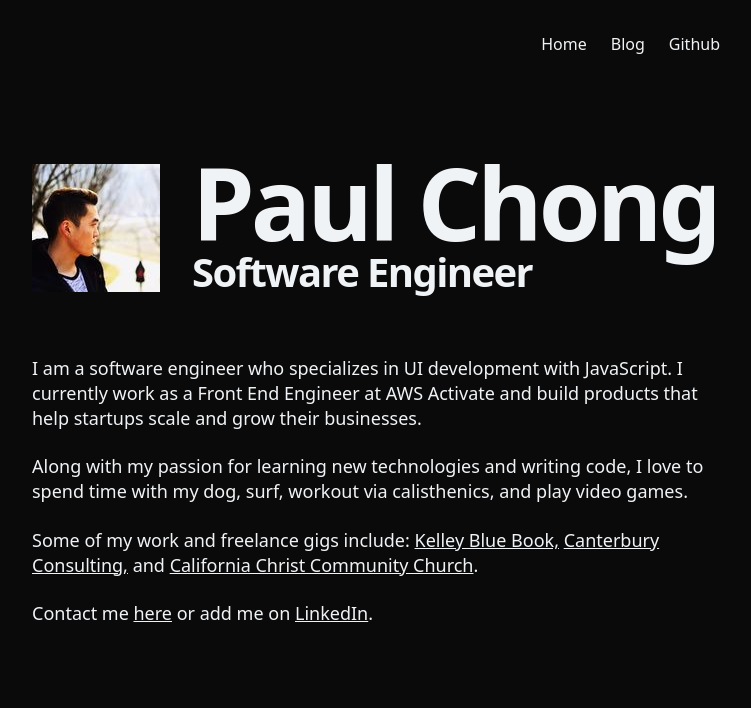
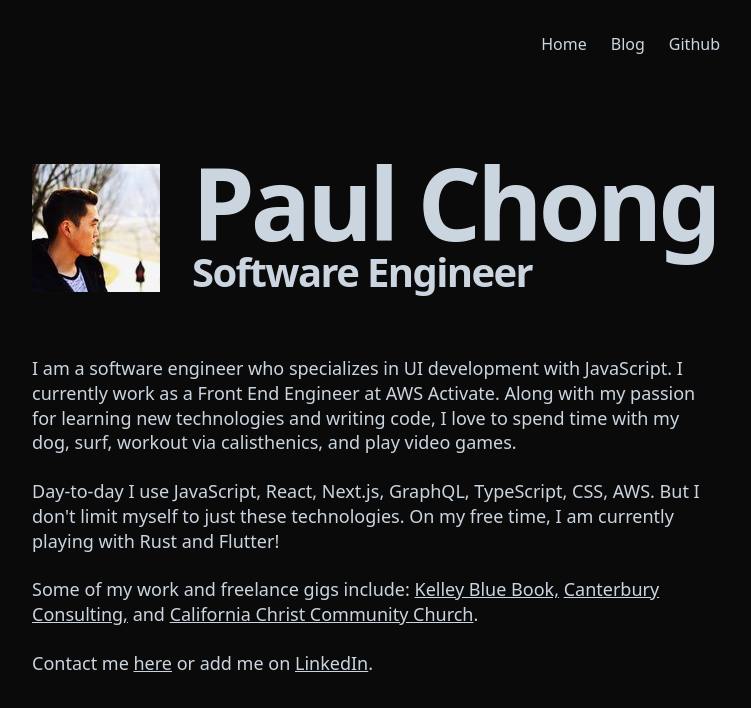
Before and after one commit to phc5/next-portfolio, a Next.js app: page / in a window 1280 px wide. Shown: the top 708 px of the page, without its empty margins (280-1031 px from the left). Built offline with nearby package versions, Linux system fonts and the light colour scheme.

Commit message:
Revert "Adds some juicy animations"
This reverts commit 013dc89a777ec2ba6a9df9d19a0c1e08aaecbf84.

```diff
--- a/components/Home/Experience.tsx
+++ b/components/Home/Experience.tsx
@@ -1,6 +1,4 @@
-import { useEffect, useRef } from 'react';
 import styled from 'styled-components';
-import gsap from 'gsap';
 import {
   colors,
   fontSize,
@@ -10,57 +8,23 @@ import {
 } from '../../styles/theme';
 
 export default function () {
-  const aboutRef = useRef(null);
-  const hobbiesRef = useRef(null);
-  const workRef = useRef(null);
-  const contactRef = useRef(null);
-
-  useEffect(() => {
-    const timeline = gsap.timeline({ delay: 1 });
-    if (aboutRef && aboutRef.current) {
-      timeline.from(aboutRef.current, {
-        duration: 1,
-        opacity: 0,
-      });
-    }
-
-    if (hobbiesRef && hobbiesRef.current) {
-      timeline.from(hobbiesRef.current, {
-        duration: 1,
-        opacity: 0,
-      });
-    }
-
-    if (workRef && workRef.current) {
-      timeline.from(workRef.current, {
-        duration: 1,
-        opacity: 0,
-      });
-    }
-
-    if (contactRef && contactRef.current) {
-      timeline.from(contactRef.current, {
-        duration: 1,
-        opacity: 0,
-      });
-    }
-  }, []);
-
   return (
     <StyledExperienceContainer>
-      <StyledP ref={aboutRef}>
+      <StyledP>
         I am a software engineer who specializes in UI development with
-        JavaScript. I currently work as a Front End Engineer at AWS Activate and
-        build products that help startups scale and grow their businesses.
-      </StyledP>
-
-      <StyledP ref={hobbiesRef}>
+        JavaScript. I currently work as a Front End Engineer at AWS Activate.
         Along with my passion for learning new technologies and writing code, I
         love to spend time with my dog, surf, workout via calisthenics, and play
         video games.
       </StyledP>
 
-      <StyledP ref={workRef}>
+      <StyledP>
+        Day-to-day I use JavaScript, React, Next.js, GraphQL, TypeScript, CSS,
+        AWS. But I don't limit myself to just these technologies. On my free
+        time, I am currently playing with Rust and Flutter!
+      </StyledP>
+
+      <StyledP>
         Some of my work and freelance gigs include:{' '}
         <StyledLink
           href="https://www.kbb.com"
@@ -87,7 +51,7 @@ export default function () {
         .
       </StyledP>
 
-      <StyledP ref={contactRef}>
+      <StyledP>
         Contact me{' '}
         <StyledLink href="mailto:paulhyunchong@gmail.com">here</StyledLink> or
         add me on{' '}
--- a/components/Home/Profile.tsx
+++ b/components/Home/Profile.tsx
@@ -1,6 +1,4 @@
-import { useEffect, useRef } from 'react';
 import styled from 'styled-components';
-import gsap from 'gsap';
 import {
   screens,
   spacing,
@@ -11,25 +9,6 @@ import {
 } from '../../styles/theme';
 
 function Profile() {
-  const imageRef = useRef(null);
-  const nameRef = useRef(null);
-  const titleRef = useRef(null);
-
-  useEffect(() => {
-    if (imageRef && imageRef.current)
-      gsap.from(imageRef.current, {
-        duration: 1,
-        opacity: 0,
-        x: -100,
-      });
-
-    if (nameRef && nameRef.current)
-      gsap.from(nameRef.current, { duration: 1, opacity: 0, y: -100 });
-
-    if (titleRef && titleRef.current)
-      gsap.from(titleRef.current, { duration: 1, opacity: 0, y: 100 });
-  }, []);
-
   return (
     <StyledProfileContainer>
       <StyledImage
@@ -37,11 +16,10 @@ function Profile() {
         height="128"
         src="/profilepic.jpg"
         alt="Paul Chong Profile Pic"
-        ref={imageRef}
       />
       <div>
-        <StyledH1 ref={nameRef}>Paul Chong</StyledH1>
-        <StyledH2 ref={titleRef}>Software Engineer</StyledH2>
+        <StyledH1>Paul Chong</StyledH1>
+        <StyledH2>Software Engineer</StyledH2>
       </div>
     </StyledProfileContainer>
   );
--- a/package.json
+++ b/package.json
@@ -10,7 +10,6 @@
     "clsx": "^1.1.0",
     "date-fns": "^2.11.1",
     "gray-matter": "^4.0.2",
-    "gsap": "^3.5.0",
     "isomorphic-unfetch": "^3.0.0",
     "next": "9.3.4",
     "next-images": "^1.4.0",
--- a/styles/theme.js
+++ b/styles/theme.js
@@ -1,7 +1,7 @@
 export const colors = {
   backgroundColor: '#0a0a0a',
   linkHover: '#b794f4',
-  text: '#f0f3f6',
+  text: '#cbd5e0',
 };
 
 export const fontSize = {
```
Also changed, not shown: 1 other file (tests, documents, lock files or other folders).
